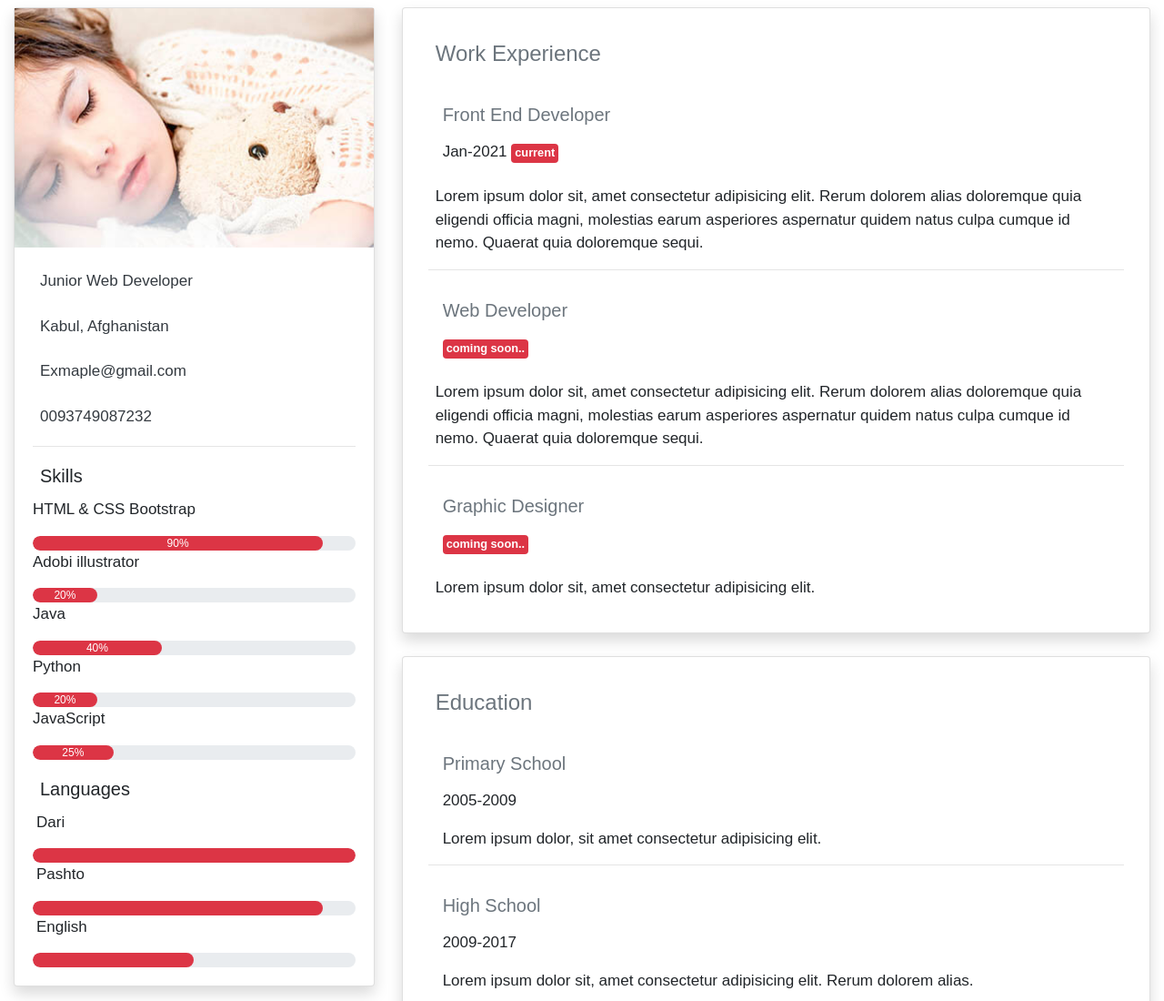
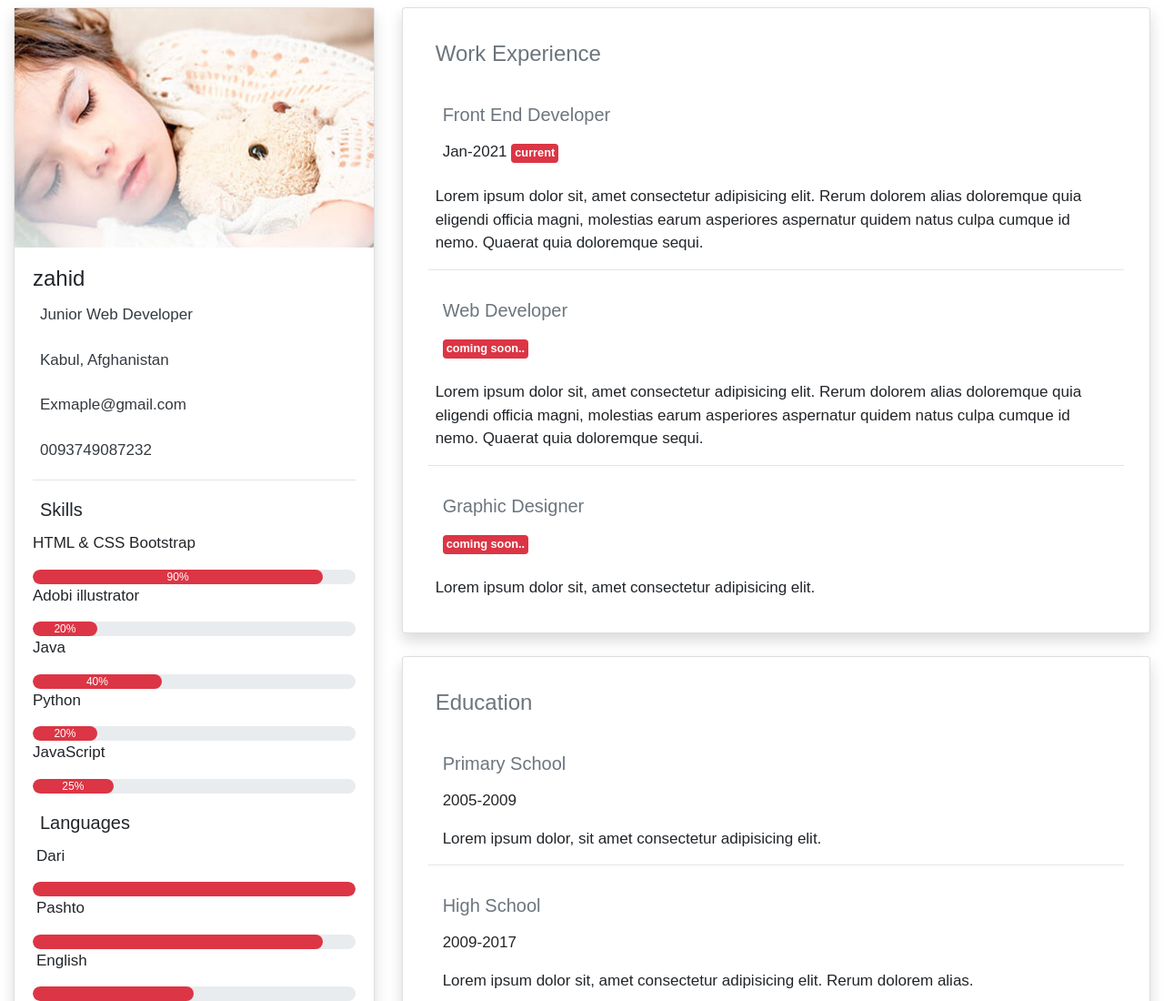
Before and after one commit to pishoo/cv, a plain HTML site: page index.html in a window 1280 px wide. Shown: the top 1100 px of the page at 91% size. Drawn offline with Linux system fonts and the light colour scheme.

Commit message:
Update index.html

```diff
--- a/index.html
+++ b/index.html
@@ -18,6 +18,7 @@
                 <div class="card  shadow">
                     <img src="tired.jpg" width="100%" height="100%" class="m-0 p-0">
                     <div class="card-body">
+                        <h4>zahid</h4>
                         <p class="text-dark p-1 ml-1">Junior Web Developer </p>
                         <p class="text-dark p-1 ml-1">Kabul, Afghanistan </p>
                         <p class="text-dark p-1 ml-1">Exmaple@gmail.com </p>
```
